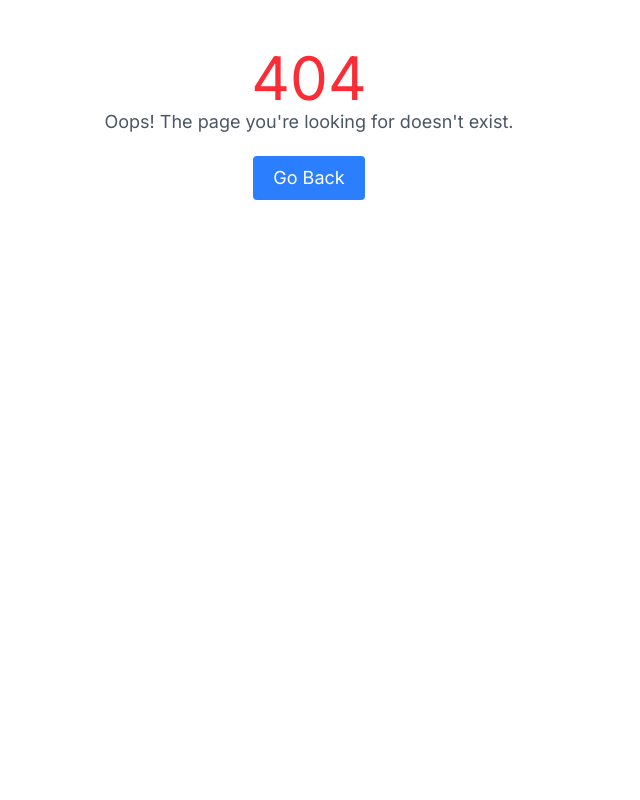
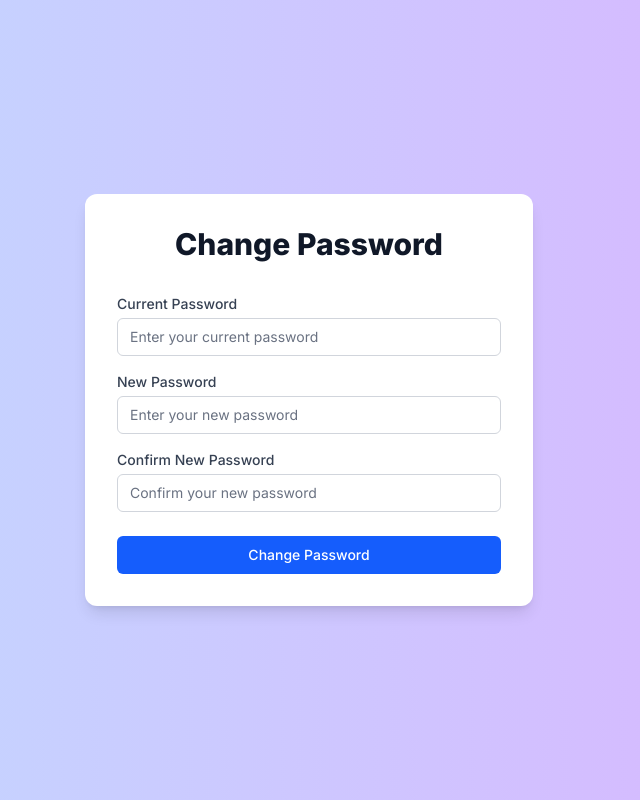
Before and after one commit to RK62021/Feedback_servey, a React (Vite) app in the folder frontend/: page /change-password in a window 1280 px wide. Before the commit this address had no page. Shown: the whole page, without its empty margins (331-971 px from the left). Built offline with nearby package versions, Linux system fonts and the light colour scheme.

Commit message:
Add change Password page

```diff
--- a/frontend/src/components/User.jsx
+++ b/frontend/src/components/User.jsx
@@ -1,6 +1,8 @@
 import React, { useEffect, useState } from "react";
 import useri from "../assets/user.svg";
 import { MdEdit, MdLock, MdEmail, MdPerson } from "react-icons/md";
+import { Link } from "react-router-dom";
+import { LiaLinkedinIn } from "react-icons/lia";
 
 function User() {
   const [user, setUser] = useState("");
@@ -116,10 +118,10 @@ function User() {
                 <MdEdit className="mr-2 text-xl" />
                 Edit Profile
               </button>
-              <button className="flex items-center justify-center px-6 py-3 bg-gradient-to-r from-purple-500 to-purple-600 text-white rounded-xl hover:from-purple-600 hover:to-purple-700 transition duration-300 transform hover:scale-105 shadow-md">
+              <Link  to={"/change-password"} className="flex items-center justify-center px-6 py-3 bg-gradient-to-r from-purple-500 to-purple-600 text-white rounded-xl hover:from-purple-600 hover:to-purple-700 transition duration-300 transform hover:scale-105 shadow-md">
                 <MdLock className="mr-2 text-xl" />
                 Change Password
-              </button>
+              </Link>
             </div>
           </div>
         </div>
--- /dev/null
+++ b/frontend/src/pages/ChangePassword.jsx
@@ -0,0 +1,189 @@
+import React, { useState } from "react";
+import { useForm } from "react-hook-form";
+import { ToastContainer, toast } from "react-toastify";
+import "react-toastify/dist/ReactToastify.css";
+import { motion } from "framer-motion";
+
+function ChangePassword() {
+  const { register, handleSubmit, reset, formState: { errors } } = useForm();
+  const [isLoading, setIsLoading] = useState(false);
+
+  const onSubmit = async (data) => {
+    if (data.newPassword !== data.confirmPassword) {
+      toast.error("New passwords do not match.", {
+        position: "top-center",
+      });
+      return;
+    }
+
+    setIsLoading(true);
+    try {
+      const response = await fetch("http://localhost:8080/api/v1/auth/change-password", {
+        method: "POST",
+        headers: {
+          "Content-Type": "application/json",
+        },
+        body: JSON.stringify({
+          currentPassword: data.currentPassword,
+          newPassword: data.newPassword,
+        }),
+      });
+
+      if (response.ok) {
+        toast.success("Password changed successfully!", {
+          autoClose: 3000,
+          position: "top-center",
+        });
+      } else {
+        toast.error("Failed to change password. Please try again.", {
+          position: "top-center",
+        });
+      }
+    } catch (error) {
+      console.error("Network error:", error);
+      toast.error("Network error. Please try again later.", {
+        position: "top-center",
+      });
+    } finally {
+      setIsLoading(false);
+      reset();
+    }
+  };
+
+  return (
+    <div className="min-h-screen bg-gradient-to-r from-blue-200 to-purple-300 flex items-center justify-center py-12 px-4 sm:px-6 lg:px-8">
+      <motion.div
+        initial={{ opacity: 0, y: 20 }}
+        animate={{ opacity: 1, y: 0 }}
+        transition={{ duration: 0.5 }}
+        className="max-w-md w-full space-y-8 bg-white p-8 rounded-xl shadow-lg"
+      >
+        <div>
+          <h2 className="text-center text-3xl font-extrabold text-gray-900">
+            Change Password
+          </h2>
+        </div>
+
+        <form className="mt-8 space-y-6" onSubmit={handleSubmit(onSubmit)}>
+          <div className="rounded-md space-y-4">
+            <div>
+              <label
+                htmlFor="currentPassword"
+                className="block text-sm font-medium text-gray-700"
+              >
+                Current Password
+              </label>
+              <input
+                id="currentPassword"
+                type="password"
+                className={`mt-1 appearance-none relative block w-full px-3 py-2 border ${
+                  errors.currentPassword ? "border-red-300" : "border-gray-300"
+                } placeholder-gray-500 text-gray-900 rounded-md focus:outline-none focus:ring-blue-500 focus:border-blue-500 focus:z-10 sm:text-sm`}
+                placeholder="Enter your current password"
+                {...register("currentPassword", {
+                  required: "Current password is required",
+                })}
+              />
+              {errors.currentPassword && (
+                <p className="mt-1 text-sm text-red-600">{errors.currentPassword.message}</p>
+              )}
+            </div>
+
+            <div>
+              <label
+                htmlFor="newPassword"
+                className="block text-sm font-medium text-gray-700"
+              >
+                New Password
+              </label>
+              <input
+                id="newPassword"
+                type="password"
+                className={`mt-1 appearance-none relative block w-full px-3 py-2 border ${
+                  errors.newPassword ? "border-red-300" : "border-gray-300"
+                } placeholder-gray-500 text-gray-900 rounded-md focus:outline-none focus:ring-blue-500 focus:border-blue-500 focus:z-10 sm:text-sm`}
+                placeholder="Enter your new password"
+                {...register("newPassword", {
+                  required: "New password is required",
+                  minLength: {
+                    value: 6,
+                    message: "Password must be at least 6 characters",
+                  },
+                })}
+              />
+              {errors.newPassword && (
+                <p className="mt-1 text-sm text-red-600">{errors.newPassword.message}</p>
+              )}
+            </div>
+
+            <div>
+              <label
+                htmlFor="confirmPassword"
+                className="block text-sm font-medium text-gray-700"
+              >
+                Confirm New Password
+              </label>
+              <input
+                id="confirmPassword"
+                type="password"
+                className={`mt-1 appearance-none relative block w-full px-3 py-2 border ${
+                  errors.confirmPassword ? "border-red-300" : "border-gray-300"
+                } placeholder-gray-500 text-gray-900 rounded-md focus:outline-none focus:ring-blue-500 focus:border-blue-500 focus:z-10 sm:text-sm`}
+                placeholder="Confirm your new password"
+                {...register("confirmPassword", {
+                  required: "Please confirm your new password",
+                })}
+              />
+              {errors.confirmPassword && (
+                <p className="mt-1 text-sm text-red-600">{errors.confirmPassword.message}</p>
+              )}
+            </div>
+          </div>
+
+          <motion.button
+            whileHover={{ scale: 1.02 }}
+            whileTap={{ scale: 0.98 }}
+            type="submit"
+            disabled={isLoading}
+            className={`group relative w-full flex justify-center py-2 px-4 border border-transparent text-sm font-medium rounded-md text-white ${
+              isLoading
+                ? "bg-blue-400 cursor-not-allowed"
+                : "bg-blue-600 hover:bg-blue-700"
+            } focus:outline-none focus:ring-2 focus:ring-offset-2 focus:ring-blue-500`}
+          >
+            {isLoading ? (
+              <div className="flex items-center">
+                <svg
+                  className="animate-spin -ml-1 mr-3 h-5 w-5 text-white"
+                  xmlns="http://www.w3.org/2000/svg"
+                  fill="none"
+                  viewBox="0 0 24 24"
+                >
+                  <circle
+                    className="opacity-25"
+                    cx="12"
+                    cy="12"
+                    r="10"
+                    stroke="currentColor"
+                    strokeWidth="4"
+                  ></circle>
+                  <path
+                    className="opacity-75"
+                    fill="currentColor"
+                    d="M4 12a8 8 0 018-8V0C5.373 0 0 5.373 0 12h4zm2 5.291A7.962 7.962 0 014 12H0c0 3.042 1.135 5.824 3 7.938l3-2.647z"
+                  ></path>
+                </svg>
+                Changing...
+              </div>
+            ) : (
+              "Change Password"
+            )}
+          </motion.button>
+        </form>
+      </motion.div>
+      <ToastContainer />
+    </div>
+  );
+}
+
+export default ChangePassword;
--- a/frontend/src/routes/routes.jsx
+++ b/frontend/src/routes/routes.jsx
@@ -11,6 +11,7 @@ import Create from "../components/Create.jsx";
 import User from "../components/User.jsx";
 import Add_del from "../components/Add_Del.jsx";
 import ForgotPassword from "../pages/ForgotPassword.jsx";
+import ChangePassword from "../pages/ChangePassword.jsx";
 
 import {
   Route,
@@ -41,6 +42,7 @@ const router = createBrowserRouter(
       ,
       <Route path="response/:surveyId" element={<Response/>}></Route>
       <Route path="/forgot-password" element={<ForgotPassword />}></Route>
+      <Route path="/change-password" element={<ChangePassword />}></Route>
 
     </>
   )
```
